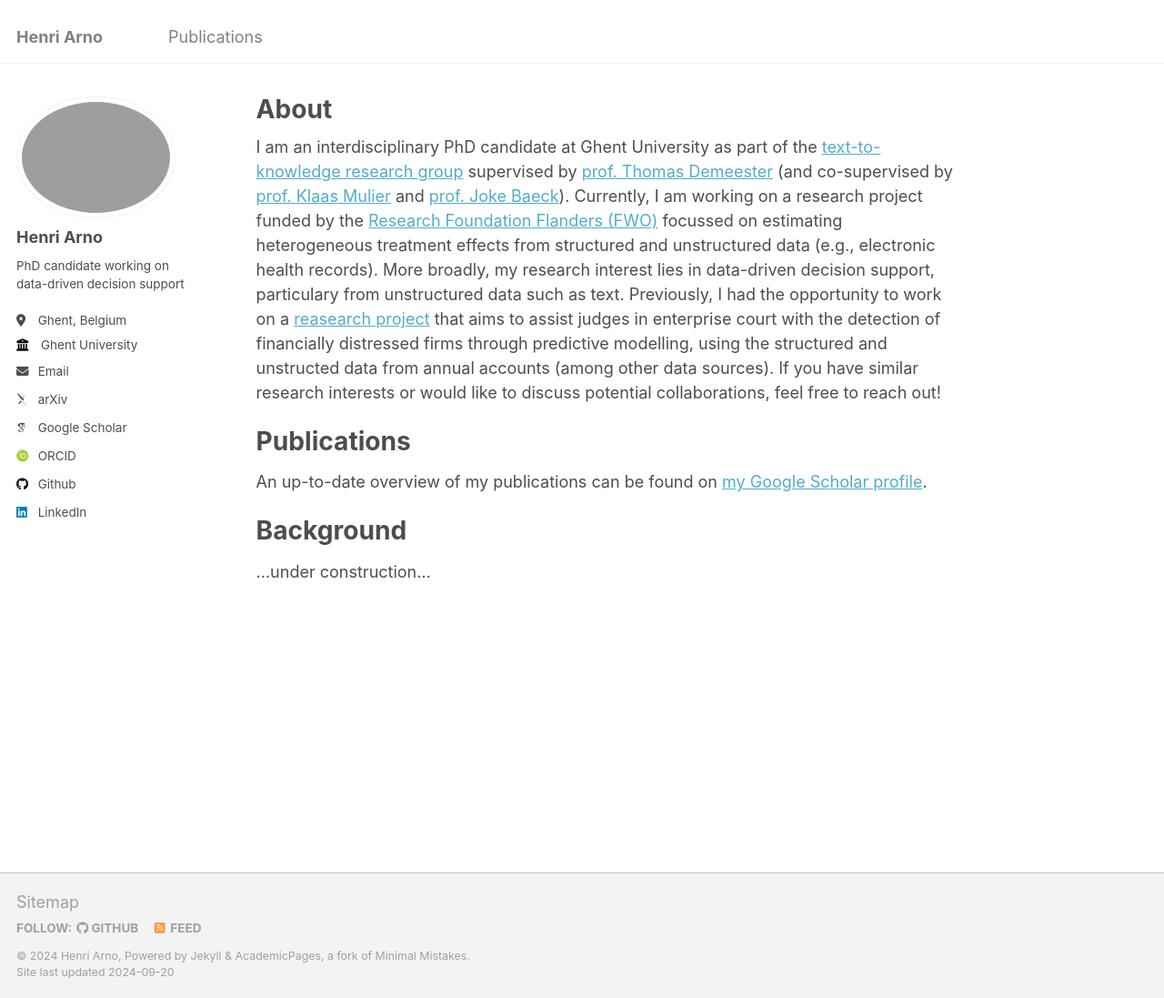
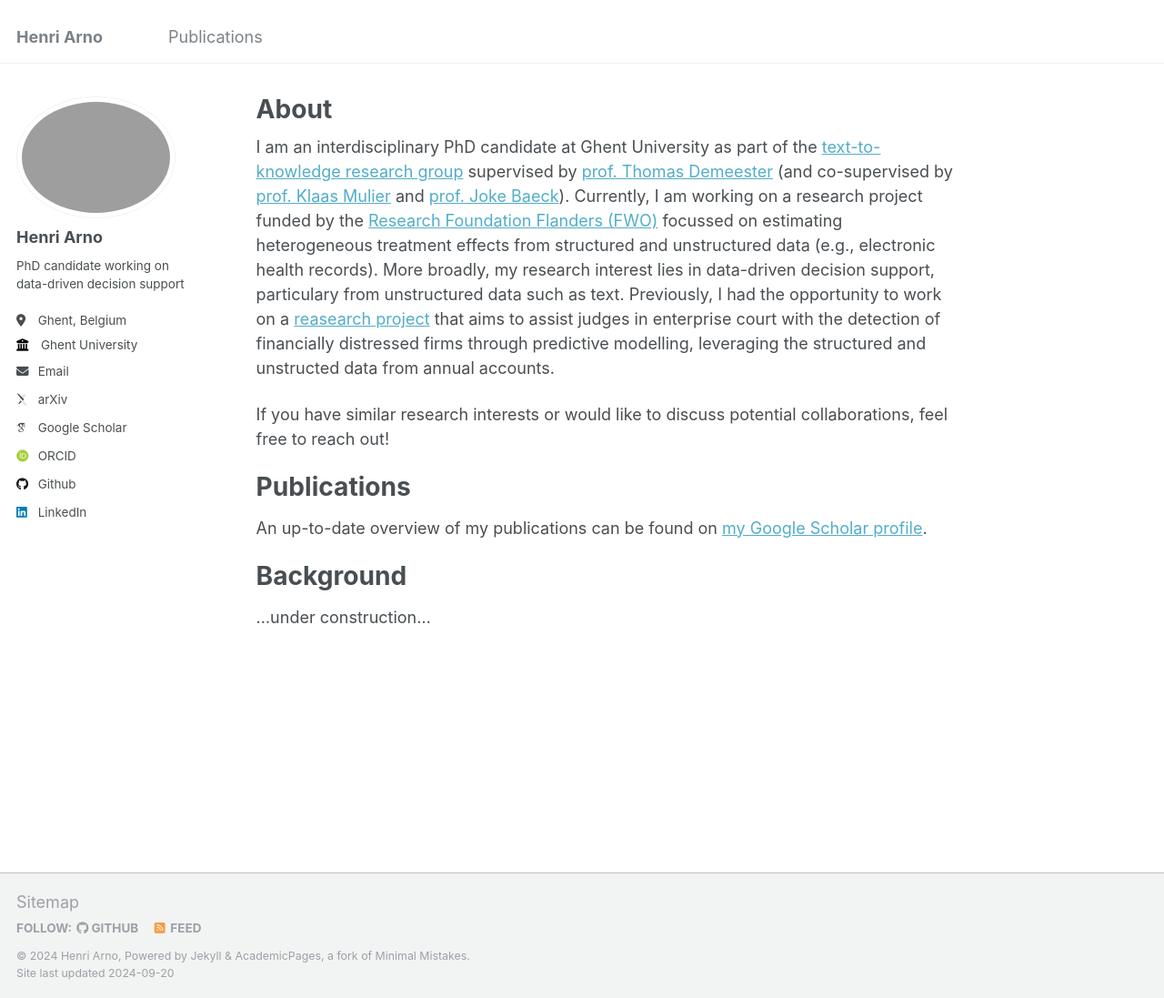
Before and after one commit to HenriArno/HenriArno.github.io, a Jekyll site: the page built from _pages/about.md, in a window 1280 px wide and 1097 px high. Shown: the whole window at 91% size. Built offline with Jekyll 4.4.1, drawn with Linux system fonts in a browser that asks for light colours; some web fonts are replaced.

Commit message:
Update about.md

```diff
--- a/_pages/about.md
+++ b/_pages/about.md
@@ -7,7 +7,9 @@
   - /about.html
 ---
 
-I am an interdisciplinary PhD candidate at Ghent University as part of the [text-to-knowledge research group](https://ugentt2k.github.io/) supervised by [prof. Thomas Demeester](https://tdmeeste.github.io/) (and co-supervised by [prof. Klaas Mulier](https://sites.google.com/site/mulierklaas/) and [prof. Joke Baeck](https://research.ugent.be/web/person/joke-baeck-0/nl)). Currently, I am working on a research project funded by the [Research Foundation Flanders (FWO)](https://researchportal.be/nl/project/causale-bayesiaanse-netwerken-en-neurale-netwerken-integreren-om-probabilistisch-te) focussed on estimating heterogeneous treatment effects from structured and unstructured data (e.g., electronic health records). More broadly, my research interest lies in data-driven decision support, particulary from unstructured data such as text. Previously, I had the opportunity to work on a [reasearch project](https://researchportal.be/nl/project/evaluatie-van-ondernemingen-moeilijkheden-door-gebruik-van-machine-learning-ontwikkeling) that aims to assist judges in enterprise court with the detection of financially distressed firms through predictive modelling, using the structured and unstructed data from annual accounts (among other data sources). If you have similar research interests or would like to discuss potential collaborations, feel free to reach out!
+I am an interdisciplinary PhD candidate at Ghent University as part of the [text-to-knowledge research group](https://ugentt2k.github.io/) supervised by [prof. Thomas Demeester](https://tdmeeste.github.io/) (and co-supervised by [prof. Klaas Mulier](https://sites.google.com/site/mulierklaas/) and [prof. Joke Baeck](https://research.ugent.be/web/person/joke-baeck-0/nl)). Currently, I am working on a research project funded by the [Research Foundation Flanders (FWO)](https://researchportal.be/nl/project/causale-bayesiaanse-netwerken-en-neurale-netwerken-integreren-om-probabilistisch-te) focussed on estimating heterogeneous treatment effects from structured and unstructured data (e.g., electronic health records). More broadly, my research interest lies in data-driven decision support, particulary from unstructured data such as text. Previously, I had the opportunity to work on a [reasearch project](https://researchportal.be/nl/project/evaluatie-van-ondernemingen-moeilijkheden-door-gebruik-van-machine-learning-ontwikkeling) that aims to assist judges in enterprise court with the detection of financially distressed firms through predictive modelling, leveraging the structured and unstructed data from annual accounts.
+
+If you have similar research interests or would like to discuss potential collaborations, feel free to reach out!
 
 Publications
 ======
```
